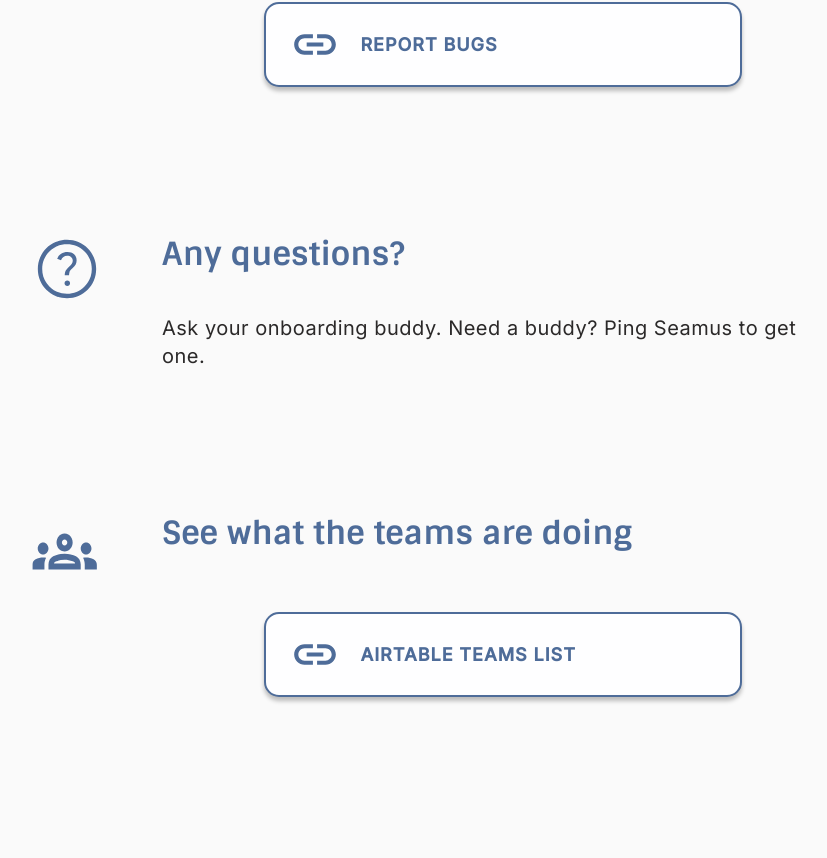
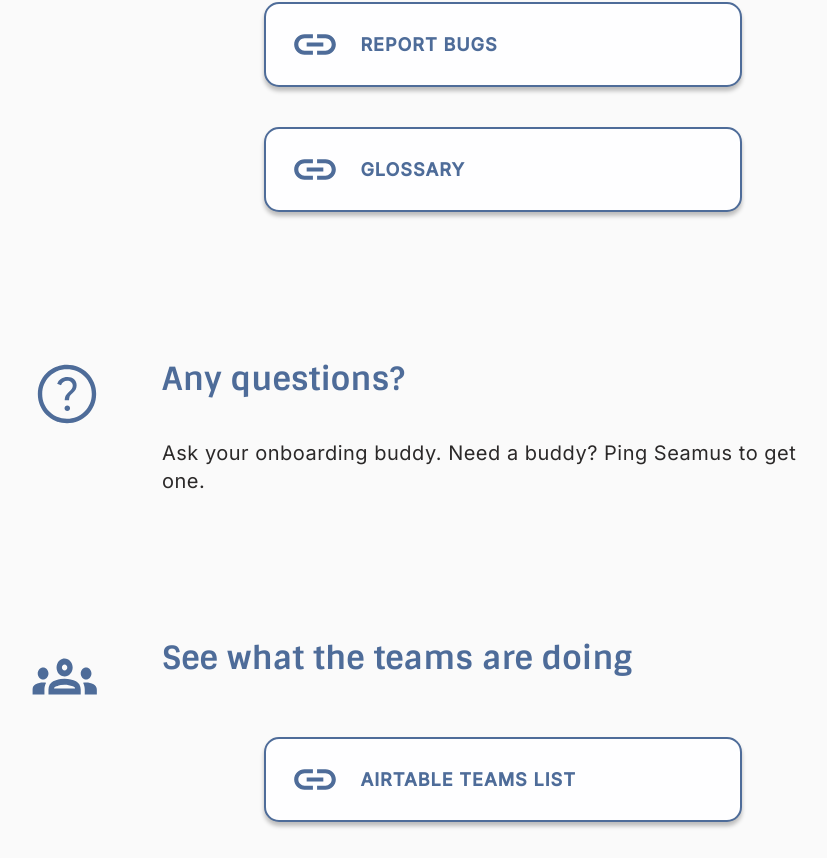
Before and after one commit to openseattle/clearviction-v1, a React (Create React App) app: page /onboarding-mod4 in a window 1280 px wide. Shown: the part 1497-2355 px from the top of the page, without its empty margins (197-1024 px from the left). Built offline with nearby package versions, Linux system fonts and the light colour scheme.

Commit message:
added glossary link for bugs

```diff
--- a/src/Pages/Onboarding/OnboardingMod4.jsx
+++ b/src/Pages/Onboarding/OnboardingMod4.jsx
@@ -52,6 +52,9 @@ const bugs = {
     linkTitle: "Report bugs",
     linkIcon: "link",
     linkLocation: "https://airtable.com/shrzTUdyiDQsnqR3K",
+    linkTitle2: "Glossary",
+    linkIcon2: "link",
+    linkLocation2: "https://airtable.com/appfJZShN8K4tcWHU/tblYLt2L646QsTESQ/viwAXRIfCUQNDNs7M/recYE5SnGWsEGsSf5?blocks=hide",
 }
 
 const questions = {
```
